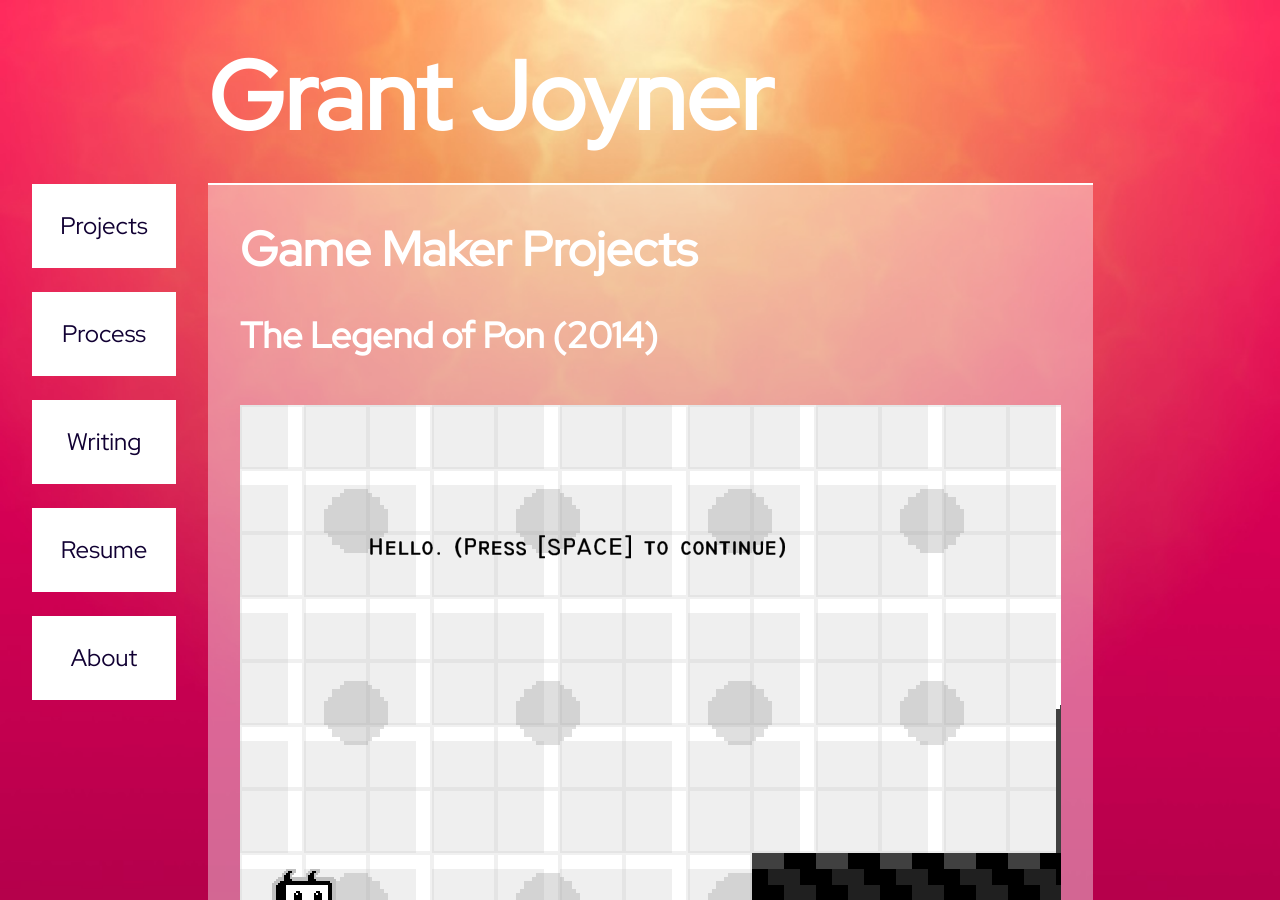
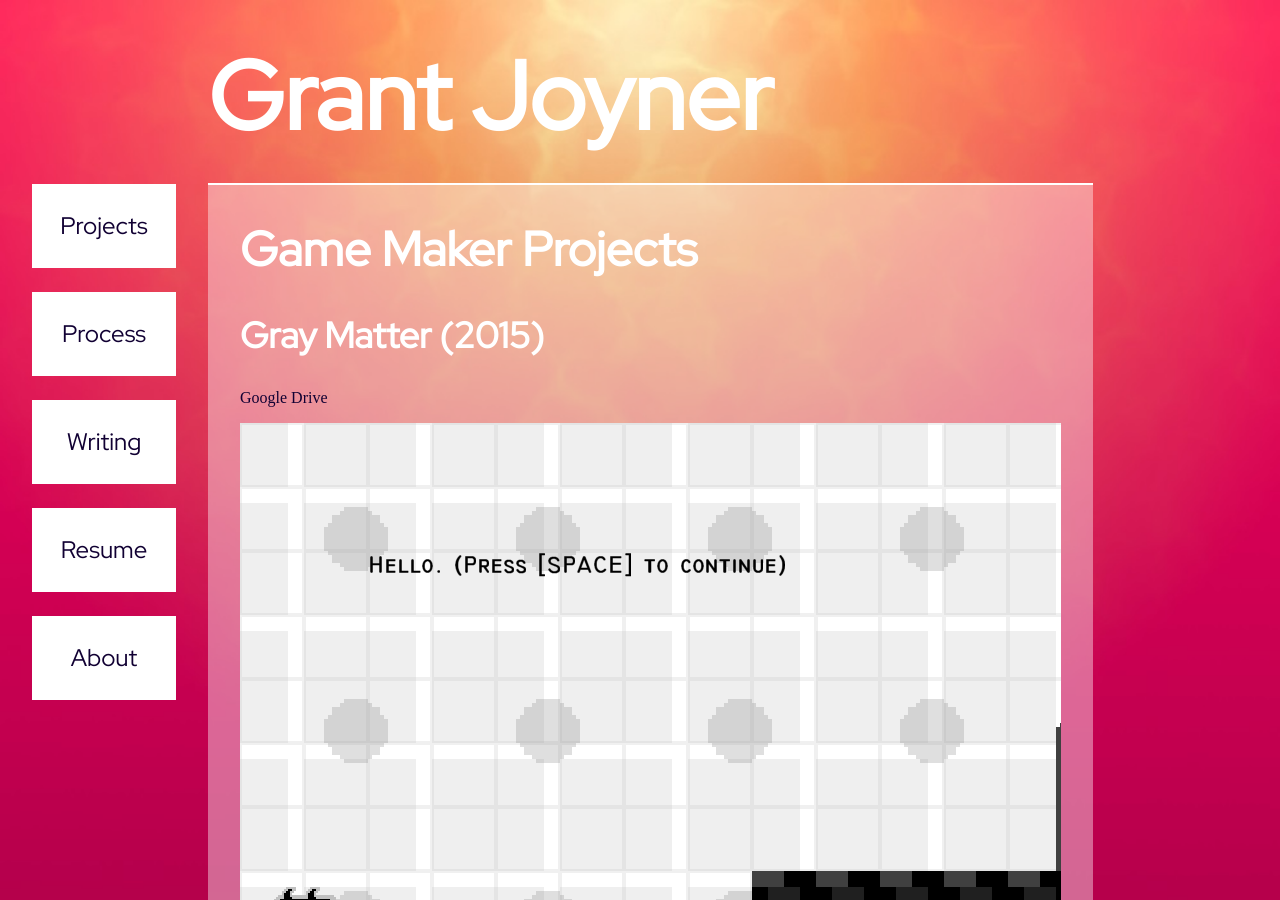
Before and after one commit to digigrant/digigrant.github.io, a Jekyll site: the page built from game-maker.html, in a window 1280 px wide and 900 px high. Built offline with Jekyll 4.4.1, drawn with Linux system fonts in a browser that asks for light colours; some of the changed text lies outside the part shown.

Commit message:
Update game-maker.html

```diff
--- a/game-maker.html
+++ b/game-maker.html
@@ -6,26 +6,29 @@
 <div class="container-opaque">
   <h1 class="container-content">Game Maker Projects</h1>
   <div class="container-content">
-    <h2>The Legend of Pon (2014)</h2>
+    <h2>Gray Matter (2015)</h2>
+	<a href="" target="_blank" rel="noopener noreferrer">
+      <div class="buttonDownload">Google Drive</div>
+    </a>
   	<div class="gallery"><ul>
 		<li><img src="/assets/images/gray-matter/graymatter-0.png"></li>
 		<li><img src="/assets/images/gray-matter/graymatter-1.png"></li>
 		<li><img src="/assets/images/gray-matter/graymatter-2.png"></li></ul>
   	</div>
-    <a href="" target="_blank" rel="noopener noreferrer">
-      <div class="buttonDownload">Google Drive</div>
-    </a>
+
   </div>
 
   <div class="container-content">
-    <h2>Gray Matter (2015)</h2>
-  	<div class="gallery"><ul>
-		<li><img src="/assets/images/gray-matter/graymatter-0.png"></li>
-		<li><img src="/assets/images/gray-matter/graymatter-1.png"></li>
-		<li><img src="/assets/images/gray-matter/graymatter-2.png"></li></ul>
-  	</div>
-    <a href="" target="_blank" rel="noopener noreferrer">
+    <h2>The Legend of Pon (2014)</h2>
+  	<a href="" target="_blank" rel="noopener noreferrer">
       <div class="buttonDownload">Google Drive</div>
     </a>
+  	<div class="gallery"><ul>
+		<li><img src="/assets/images/pon/pon-0.jpg"></li>
+		<li><img src="/assets/images/pon/pon-1.jpg"></li>
+		<li><img src="/assets/images/pon/pon-2.jpg"></li></ul>
+  	</div>
   </div>
+
+
 </div>
```
